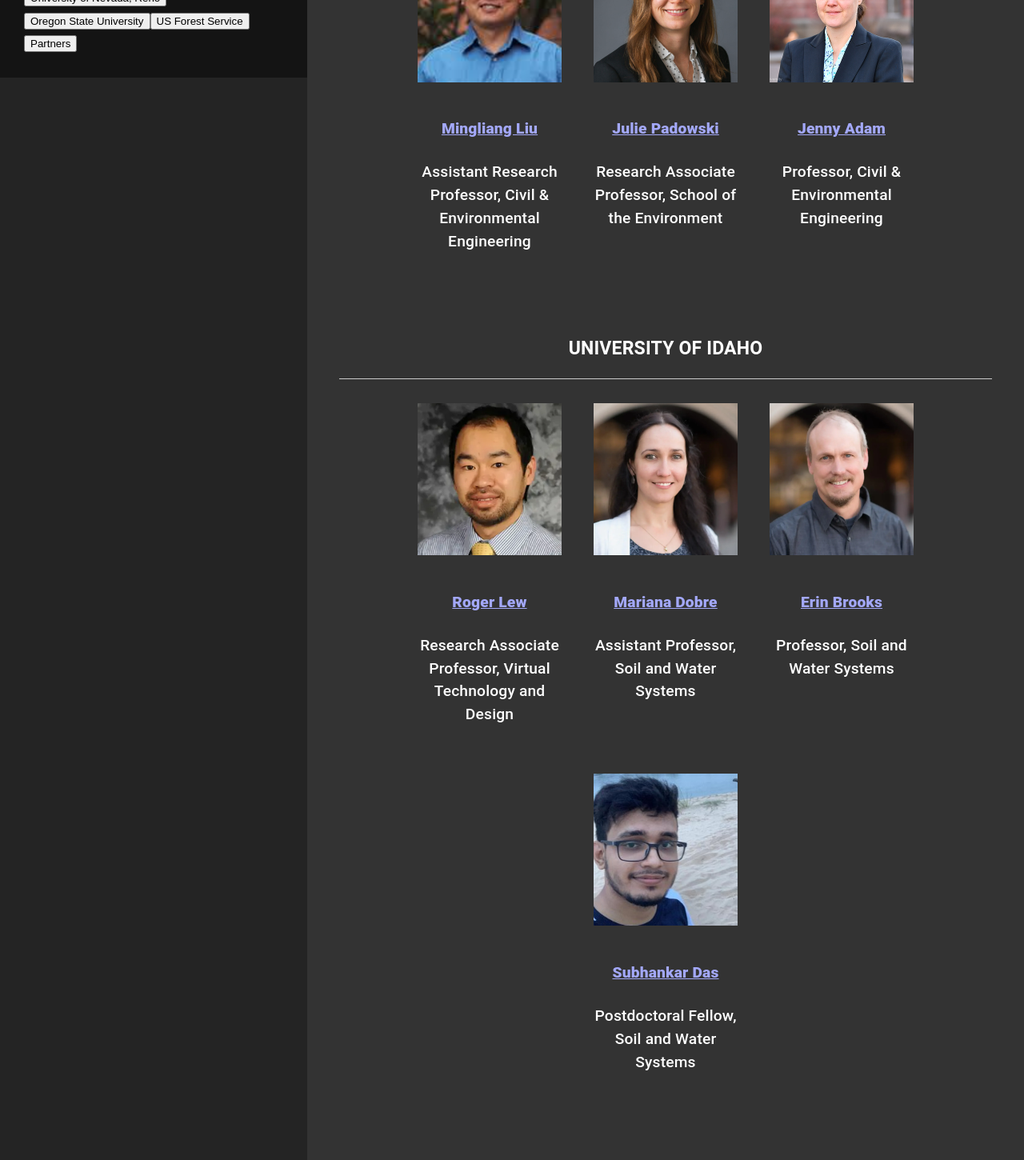
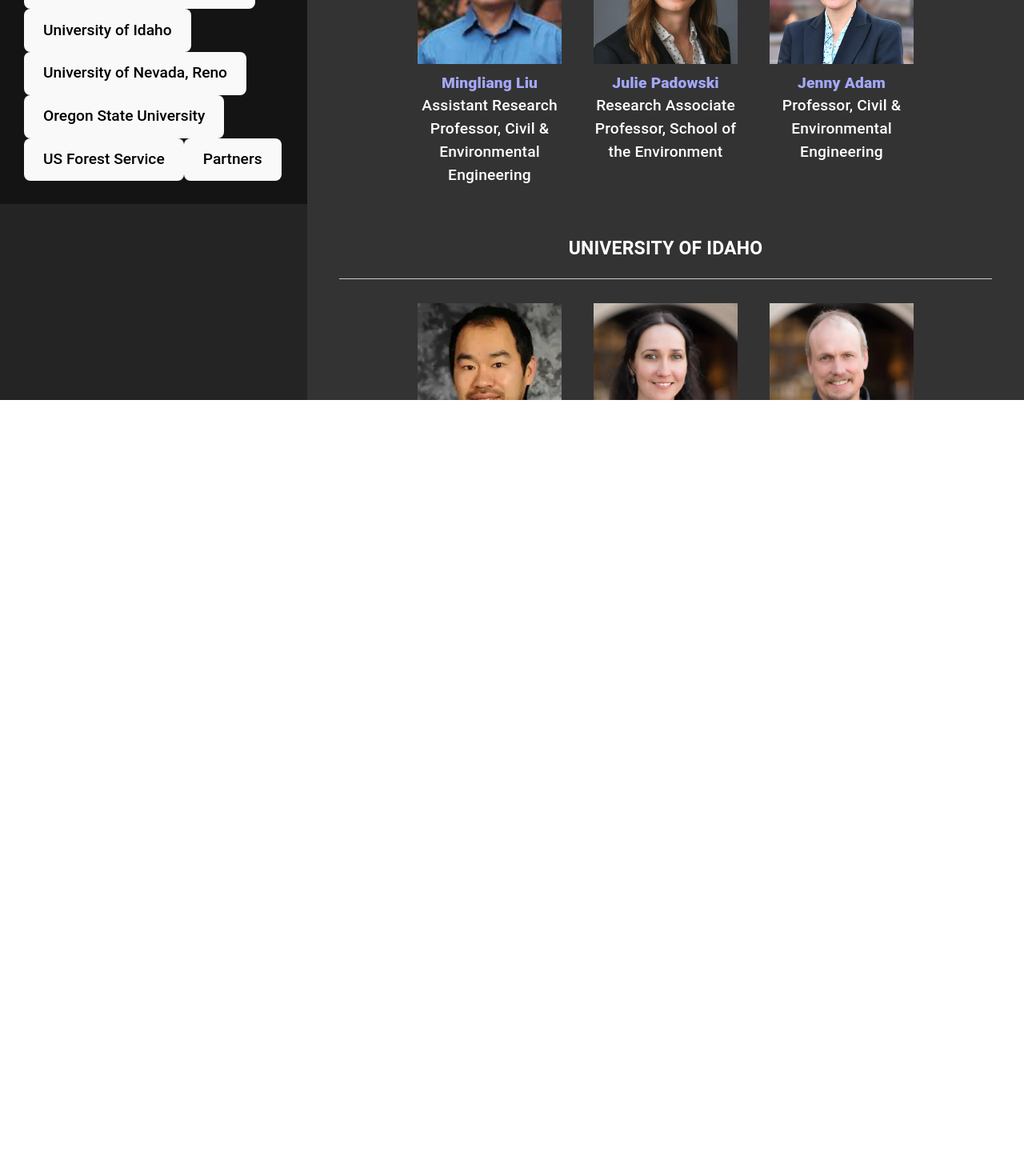
Before and after one commit to brandonxu360/utility-watershed-analytics, a React (Vite) app in the folder client/: page /team in a window 1280 px wide. Shown: the part 300-1750 px from the top of the page at 80% size. After the commit the page ends 800 px from the top, so only its background shows below. Built offline with nearby package versions, Linux system fonts and the light colour scheme; no server answers.

Commit message:
Merge main into tss-react

```diff
--- a/client/src/components/Navbar.tsx
+++ b/client/src/components/Navbar.tsx
@@ -35,6 +35,8 @@ const Navbar: FC = () => {
             FireWISE Watersheds
           </Typography>
           <Link to='/' className={classes.link}>Home</Link>
+          <Link to='/team' className={classes.link}>Team</Link>
+          <Link to='/about' className={classes.link}>About</Link>
           <Link to='/login' className={classes.link}>Login</Link>
         </Toolbar>
       </AppBar>
--- a/client/src/index.css
+++ b/client/src/index.css
@@ -1,11 +1,217 @@
 @import url('https://fonts.googleapis.com/css2?family=Inter:ital,opsz,wght@0,14..32,100..900;1,14..32,100..900&display=swap');
 
-html {
-  font-family: 'Inter', system-ui, -apple-system, 'Segoe UI', Roboto, 'Helvetica Neue', Arial, sans-serif;
+:root {
+  /*Website Colors*/
+  --clr-primary-100: #F5F5F5;
+  --clr-primary-200: #DCEDFF;
+  --clr-primary-300: #00A896;
+  --clr-primary-400: #444444;
+  --clr-primary-500: #121212;
+  --clr-primary-error: #FF4B3E;
+
+  /*Fonts*/
+  --ff-primary: 'Inter', serif;
+  --ff-body: var(--ff-primary);
+  --ff-heading: var(--ff-primary);
   line-height: 1.5;
   font-weight: 400;
+
+  color-scheme: light dark;
+  color: rgba(255, 255, 255, 0.87);
+  background-color: #242424;
+
+  /*Font Size Variables*/
+  --fs-100: 1rem;
+  --fs-200: 1.2rem;
+  --fs-300: 1.5rem;
+  --fs-400: 3rem;
+  --fs-500: 4.6875rem;
+
+  --fs-body: var(--fs-200);
+  --fs-primary-heading: var(--fs-400);
+  --fs-nav: var(--fs-100);
+  --fs-button: var(--fs-100);
+
+  /*Font Weight Variables*/
+  --fw-regular: 500;
+
+  /*Space Variables*/
+  --size-100: .25rem;
+  --size-200: .5rem;
+  --size-300: .75rem;
+  --size-400: 1rem;
+  --size-500: 1.5rem;
+  --size-600: 2rem;
+  --size-700: 3rem;
+  --size-800: 4rem;
+  --size-900: 5rem;
+
+  /*Misc*/
   font-synthesis: none;
   text-rendering: optimizeLegibility;
   -webkit-font-smoothing: antialiased;
   -moz-osx-font-smoothing: grayscale;
 }
+
+@media (max-width: 64em) {
+  :root {
+    --fs-100: 0.75rem;
+    --fs-200: 1rem;
+    --fs-300: 1.25rem;
+    --fs-400: 2rem;
+    --fs-500: 4.6875rem;
+
+    --fs-nav: var(--fs-100);
+  }
+}
+
+@media (min-width: 100em) {
+  :root {
+    --fs-100: 1.25rem;
+    --fs-200: 1.5rem;
+    --fs-300: 2.5rem;
+    --fs-400: 3rem;
+    --fs-500: 5rem;
+
+    --fs-nav: var(--fs-100);
+  }
+}
+
+@media (min-width: 160em) {
+  :root {
+    --fs-100: 1.75rem;
+    --fs-200: 2.5rem;
+    --fs-300: 3.5rem;
+    --fs-400: 6rem;
+    --fs-500: 4.6875rem;
+
+    --fs-nav: var(--fs-100);
+  }
+}
+
+/* CSS Reset retrieved from: https://piccalil.li/blog/a-modern-css-reset */
+
+/* Box sizing rules */
+*,
+*::before,
+*::after {
+  box-sizing: border-box;
+}
+
+/* Remove default margin */
+* {
+  margin: 0;
+  padding: 0;
+  font: inherit;
+}
+
+/* Remove list styles on ul, ol elements with a list role, which suggests default styling will be removed */
+ul[role='list'],
+ol[role='list'] {
+  list-style: none;
+}
+
+/* Set core root defaults */
+html:focus-within {
+  scroll-behavior: smooth;
+}
+
+html,
+body,
+#root {
+  height: 100%;
+  margin: 0;
+  overflow: hidden;
+}
+
+/* Set core body defaults */
+body {
+  text-rendering: optimizeSpeed;
+  line-height: 1.5;
+}
+
+/* A elements that don't have a class get default styles */
+a:not([class]) {
+  text-decoration-skip-ink: auto;
+}
+
+/* Make images easier to work with */
+img,
+picture,
+svg {
+  max-width: 100%;
+  display: block;
+}
+
+/* Remove all animations, transitions and smooth scroll for people that prefer not to see them */
+@media (prefers-reduced-motion: reduce) {
+  html:focus-within {
+    scroll-behavior: auto;
+  }
+
+  *,
+  *::before,
+  *::after {
+    animation-duration: 0.01ms !important;
+    animation-iteration-count: 1 !important;
+    transition-duration: 0.01ms !important;
+    scroll-behavior: auto !important;
+  }
+}
+
+/*End of CSS reset*/
+
+/*Body*/
+body {
+  font-family: var(--ff-body);
+}
+
+/*Links*/
+a {
+  font-weight: var(--fw-regular);
+  color: #646cff;
+  text-decoration: inherit;
+}
+
+a:hover {
+  color: #535bf2;
+}
+
+/*Headings*/
+h1 {
+  font-size: var(--fs-400);
+  line-height: 1.1;
+}
+
+/*Buttons*/
+button {
+  border-radius: 8px;
+  border: 1px solid transparent;
+  padding: 0.6em 1.2em;
+  font-size: var(--fs-200);
+  font-weight: var(--fw-regular);
+  font-family: inherit;
+  background-color: #1a1a1a;
+  cursor: pointer;
+  transition: border-color 0.25s;
+}
+
+button:hover {
+  border-color: #646cff;
+}
+
+/*Light Scheme*/
+@media (prefers-color-scheme: light) {
+  :root {
+    color: #213547;
+    background-color: #ffffff;
+  }
+
+  a:hover {
+    color: #747bff;
+  }
+
+  button {
+    background-color: #f9f9f9;
+  }
+}
--- a/client/src/pages/about/About.tsx
+++ b/client/src/pages/about/About.tsx
@@ -1,7 +1,6 @@
-import React from 'react';
 import { useIsSmallScreen } from '../../hooks/useIsSmallScreen';
 import { Link, useNavigate } from '@tanstack/react-router';
-import SmallScreenNotice from '../../components/small-screen-notice/SmallScreenNotice';
+import SmallScreenNotice from '../../components/SmallScreenNotice';
 import wsu from '../../assets/images/wsu_logo_horiz.png';
 import ui from '../../assets/images/ui_logo_light_horiz.png';
 import unr from '../../assets/images/unr_logo.png';
@@ -156,18 +155,6 @@ export function AboutMainContent() {
   )
 }
 
-
-/**
- * SidePanel component
- */
-function SidePanel({ children }: { children: React.ReactNode }) {
-  return (
-    <div className='side-panel'>
-      <div className='side-panel-content'>{children}</div>
-    </div>
-  )
-}
-
 /**
  * Layout for the ABOUT page.
  */
@@ -180,9 +167,11 @@ export default function About() {
 
   return (
     <div className='about-container'>
-      <SidePanel>
+      <div className='side-panel'>
+        <div className='side-panel-content'>
           <AboutSidePanelContent />
-      </SidePanel>
+        </div>
+      </div>
       <div className='about-wrapper' style={{ position: 'relative' }}>
         <AboutMainContent />
       </div>
--- a/client/src/pages/about_rhessys/About_RHESSys.tsx
+++ b/client/src/pages/about_rhessys/About_RHESSys.tsx
@@ -1,10 +1,8 @@
-import React from 'react';
 import { useIsSmallScreen } from '../../hooks/useIsSmallScreen';
-import SmallScreenNotice from '../../components/small-screen-notice/SmallScreenNotice';
+import SmallScreenNotice from '../../components/SmallScreenNotice';
 import { useNavigate } from '@tanstack/react-router';
 import rhessys_diagram from '../../assets/images/rhessys_diagram.png'
 import './About_RHESSys.css';
-
 
 /* ABOUT RHYSSys: SIDE PANEL CONTENT */
 export function AboutRHESSysSidePanelContent() {
@@ -71,7 +69,7 @@ export function AboutRHESSysSidePanelContent() {
 }
 
 /* ABOUT RHYSSys: MAIN CONTENT */
-export  function AboutRHESSysMainContent() {
+export function AboutRHESSysMainContent() {
   return (
     <div id="rhessys-container-main">
       <img src={rhessys_diagram} alt="diagram of inputs, processes and outputs of RHESSys" />
@@ -193,17 +191,6 @@ export  function AboutRHESSysMainContent() {
 }
 
 /**
- * SidePanel component
- */
-function SidePanel({ children }: { children: React.ReactNode }) {
-  return (
-    <div className='side-panel'>
-      <div className='side-panel-content'>{children}</div>
-    </div>
-  );
-}
-
-/**
  * Layout for the ABOUT RHESSys page.
  */
 export default function AboutRHESSys() {
@@ -215,13 +202,14 @@ export default function AboutRHESSys() {
 
   return (
     <div className='rhessys-container'>
-      <SidePanel>
+      <div className='side-panel'>
+        <div className='side-panel-content'>
           <AboutRHESSysSidePanelContent />
-      </SidePanel>
+        </div>
+      </div>
       <div className='rhessys-wrapper' style={{ position: 'relative' }}>
         <AboutRHESSysMainContent />
       </div>
     </div>
   )
-
 }
--- a/client/src/pages/about_weppcloud/About_WEPPcloud.tsx
+++ b/client/src/pages/about_weppcloud/About_WEPPcloud.tsx
@@ -1,10 +1,8 @@
-import React from 'react';
 import { useNavigate } from '@tanstack/react-router';
 import { useIsSmallScreen } from '../../hooks/useIsSmallScreen';
-import SmallScreenNotice from '../../components/small-screen-notice/SmallScreenNotice';
+import SmallScreenNotice from '../../components/SmallScreenNotice';
 import weppcloud_diagram from '../../assets/images/weppcloud_diagram.png'
 import './About_WEPPcloud.css';
-
 
 /* ABOUT WEPPCLOUD: SIDE PANEL CONTENT */
 export function AboutWeppCloudSidePanelContent() {
@@ -73,7 +71,6 @@ export function AboutWeppCloudSidePanelContent() {
     )
 }
 
-
 /* ABOUT WEPPCLOUD: MAIN CONTENT */
 export function AboutWeppCloudMainContent() {
     return (
@@ -139,18 +136,6 @@ export function AboutWeppCloudMainContent() {
     )
 }
 
-
-/**
- * SidePanel component
- */
-function SidePanel({ children }: { children: React.ReactNode }) {
-    return (
-        <div className='side-panel'>
-            <div className='side-panel-content'>{children}</div>
-        </div>
-    )
-}
-
 /**
  * Layout for the ABOUT WEPPCLOUD page.
  */
@@ -163,9 +148,11 @@ export default function AboutWeppCloud() {
 
     return (
         <div className='weppcloud-container'>
-            <SidePanel>
-                <AboutWeppCloudSidePanelContent />
-            </SidePanel>
+            <div className='side-panel'>
+                <div className='side-panel-content'>
+                    <AboutWeppCloudSidePanelContent />
+                </div>
+            </div>
             <div className='weppcloud-wrapper' style={{ position: 'relative' }}>
                 <AboutWeppCloudMainContent />
             </div>
--- a/client/src/pages/team/Team.tsx
+++ b/client/src/pages/team/Team.tsx
@@ -1,6 +1,6 @@
 import React from 'react';
 import { useIsSmallScreen } from '../../hooks/useIsSmallScreen';
-import SmallScreenNotice from '../../components/small-screen-notice/SmallScreenNotice';
+import SmallScreenNotice from '../../components/SmallScreenNotice';
 import RogerLew from '../../assets/images/roger_lew.png'
 import MarianaDobre from '../../assets/images/mariana_dobre.png'
 import ErinBrooks from '../../assets/images/erin_brooks.png'
@@ -15,7 +15,6 @@ import KevinBladon from '../../assets/images/kevin_bladon.png'
 import RyanCole from '../../assets/images/ryan_cole.png'
 import PeteRobichaud from '../../assets/images/pete_robichaud.png'
 import './Team.css';
-
 
 const scrollToUniversity = (e: React.MouseEvent, name: string) => {
   e.preventDefault();
@@ -122,7 +121,6 @@ export function TeamSidePanelContent() {
     </div>
   )
 }
-
 
 /* TEAM: MAIN CONTENT */
 interface TeamMember {
@@ -237,7 +235,6 @@ export function TeamMainContent() {
     return acc;
   }, {} as Record<string, TeamMember[]>);
 
-
   return (
     <div id="team-container-main" className="scroll-container">
       <div>
@@ -287,18 +284,6 @@ export function TeamMainContent() {
   )
 }
 
-
-/**
- * SidePanel component
- */
-function SidePanel({ children }: { children: React.ReactNode }) {
-  return (
-    <div className='side-panel'>
-      <div className='side-panel-content'>{children}</div>
-    </div>
-  );
-}
-
 /**
  * Layout for the TEAM page.
  */
@@ -311,9 +296,11 @@ export default function Team() {
 
   return (
     <div className='team-container'>
-      <SidePanel>
+      <div className='side-panel'>
+        <div className='side-panel-content'>
           <TeamSidePanelContent />
-      </SidePanel>
+        </div>
+      </div>
       <div className='team-wrapper' style={{ position: 'relative' }}>
         <TeamMainContent />
       </div>
--- a/client/src/utils/theme.ts
+++ b/client/src/utils/theme.ts
@@ -28,9 +28,6 @@ declare module "@mui/material/styles" {
         };
     }
 }
-
-// Custom spacing scale (in px) removed to use generic MUI spacing (8px base)
-// Usage: theme.spacing(1) = 8px, theme.spacing(2) = 16px, etc.
 
 const theme = createTheme({
     palette: {
```
Also changed, not shown: client/src/pages/about_wepp/About_WEPP.tsx (+9 -21 lines). Lines whose indentation alone changed are shown as unchanged.
